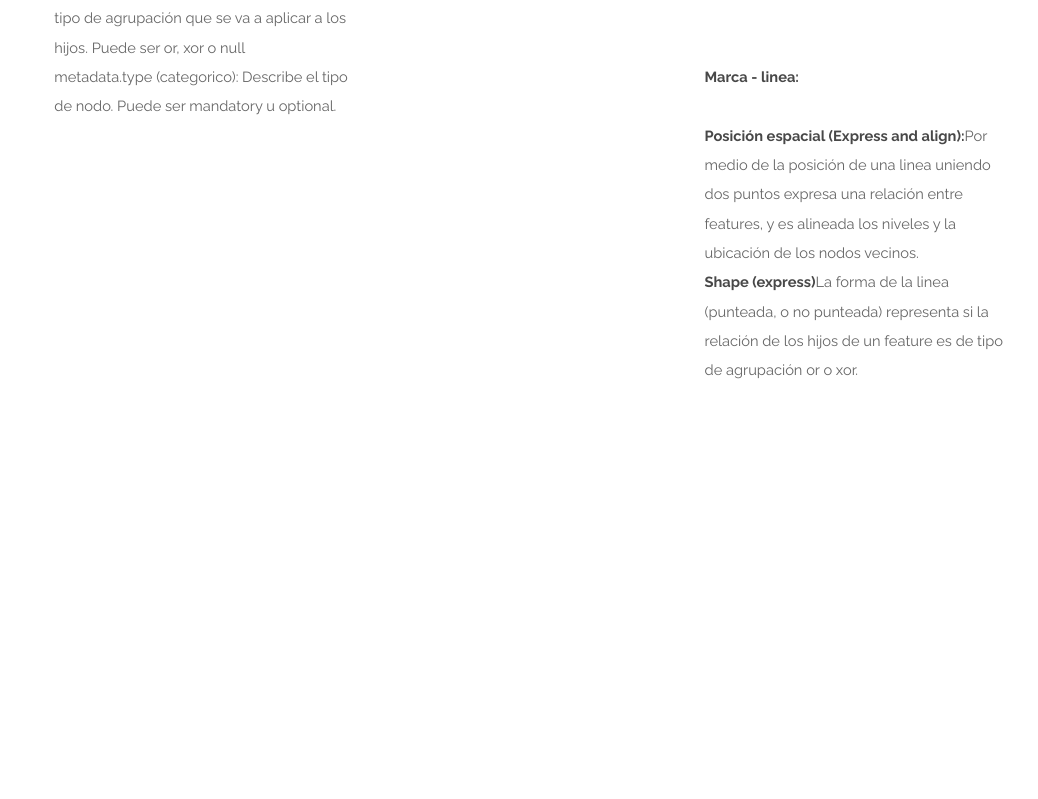
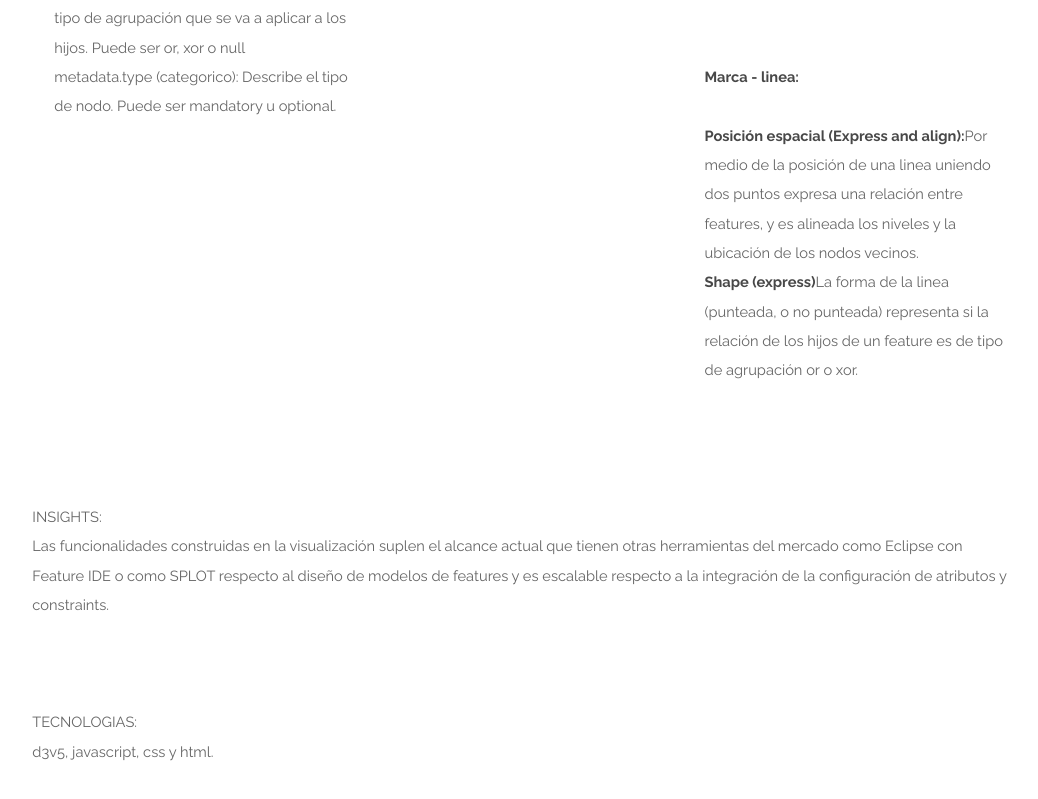
Before and after one commit to adgonzalez02109/feature_model_designer, a plain HTML site: page index.html in a window 1280 px wide. Shown: the part 1995-2794 px from the top of the page, without its empty margins (109-1147 px from the left). Before the commit the page ends 2468 px from the top, so only its background shows below. Drawn offline with nearby package versions, Linux system fonts and the light colour scheme.

Commit message:
Add files via upload

```diff
--- a/index.html
+++ b/index.html
@@ -125,7 +125,20 @@ Los nodos de tipo mandatory tiene un circulo relleno de negro en su parte superi
 
 
 						</div>
-					</div>		</div>
+					</div>
+					<br><br><br>
+					<div class="row">
+						INSIGHTS:
+						<br>
+						Las funcionalidades construidas en la visualización suplen el alcance actual que tienen otras herramientas del mercado como Eclipse con Feature IDE o como SPLOT respecto al diseño de modelos de features y es escalable respecto a la integración de la configuración de atributos y constraints.
+					</div>
+					<br><br><br>
+					<div class="row">
+						TECNOLOGIAS:
+						<br>
+						d3v5, javascript, css y html.
+					</div>
+				</div>
 			</section>
 
 
```
Lines whose indentation alone changed are shown as unchanged.
